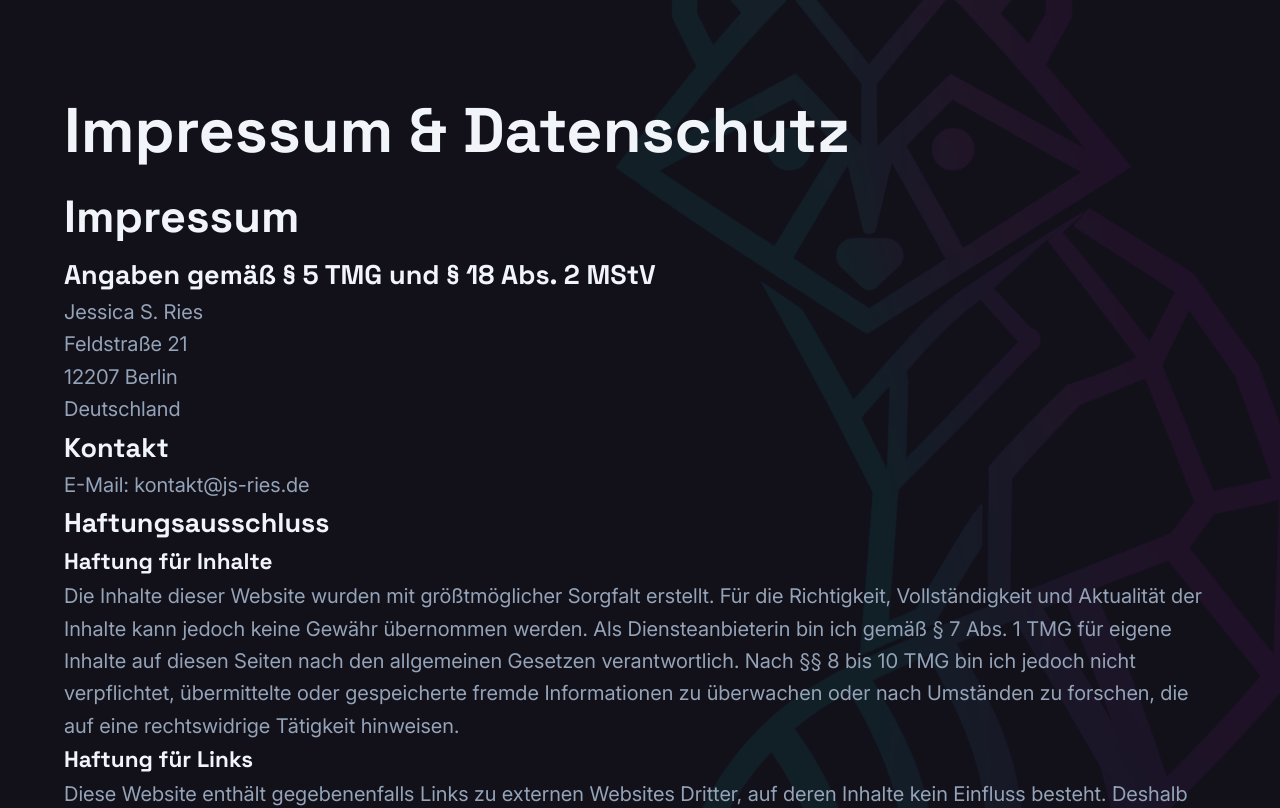
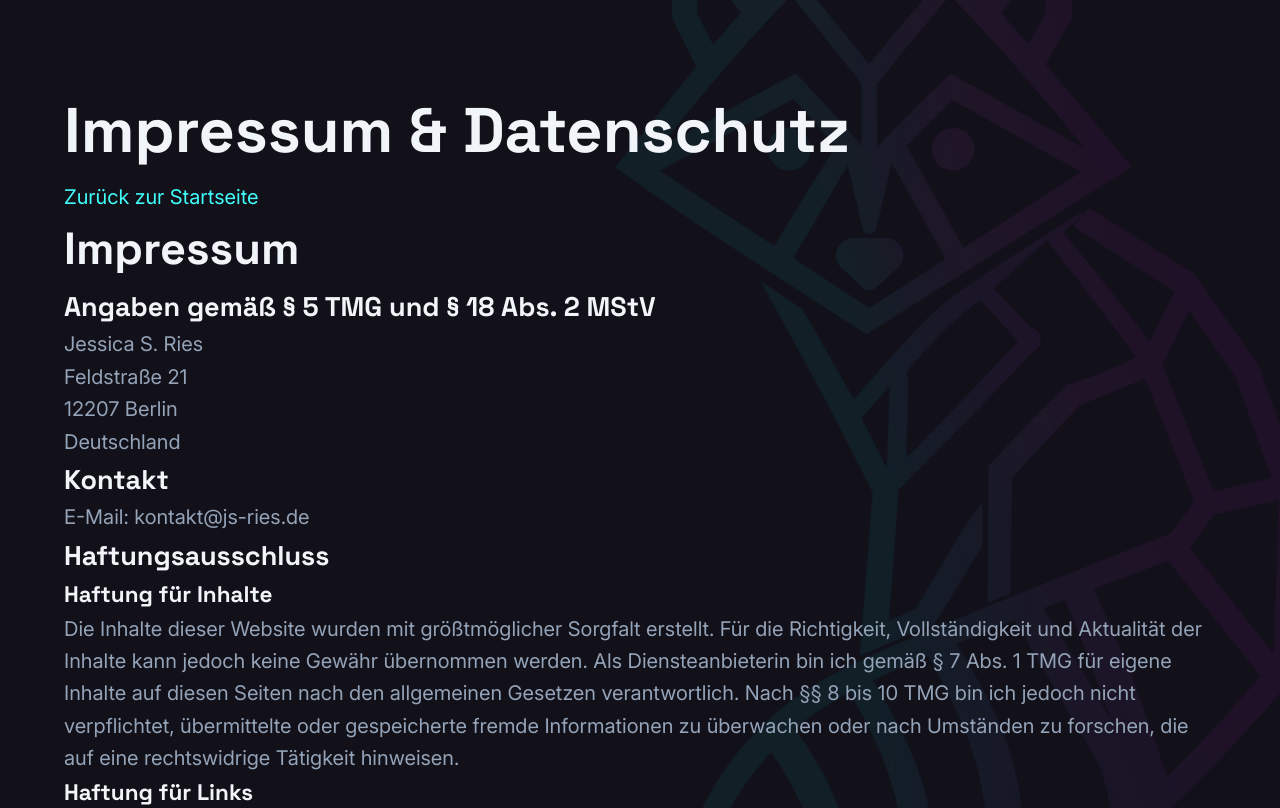
Before and after one commit to digiCoon/website, a React (Vite) app: page /impressum in a window 1280 px wide. Shown: the top 808 px of the page. Built offline with nearby package versions, Linux system fonts and the light colour scheme.

Commit message:
Add 'back to homepage' link to Legal page

```diff
--- a/src/components/Legal.jsx
+++ b/src/components/Legal.jsx
@@ -1,4 +1,5 @@
 import './Legal.css'
+import { Link } from 'react-router-dom'
 
 function ObfuscatedAddress() {
     const street = 'Feldstraße 21'
@@ -21,7 +22,7 @@
     return (
         <section id="legal">
             <h1>Impressum & Datenschutz</h1>
-
+            <Link to="/">Zurück zur Startseite</Link>
             <h2 id="impressum">Impressum</h2>
 
             <h3>Angaben gemäß § 5 TMG und § 18 Abs. 2 MStV</h3>
@@ -337,8 +338,10 @@
             <p>Diese Datenschutzerklärung wurde durch den Datenschutzerklärungs-Generator der DGD Deutsche Gesellschaft
                 für Datenschutz GmbH, die als <a href="https://dg-datenschutz.de/datenschutz-dienstleistungen/externer-datenschutzbeauftragter/">
                     Externer Datenschutzbeauftragter Dachau</a> tätig ist, in Kooperation mit dem
-                <a href="https://www.wbs.legal/it-recht/datenschutzrecht/">Anwalt für Datenschutzrecht</a>
+                <a href="https://www.wbs.legal/it-recht/datenschutzrecht/"> Anwalt für Datenschutzrecht </a>
                 Christian Solmecke erstellt.</p>
+            < br/>
+            <Link to="/">Zurück zur Startseite</Link>
         </section>
     )
 }
```
